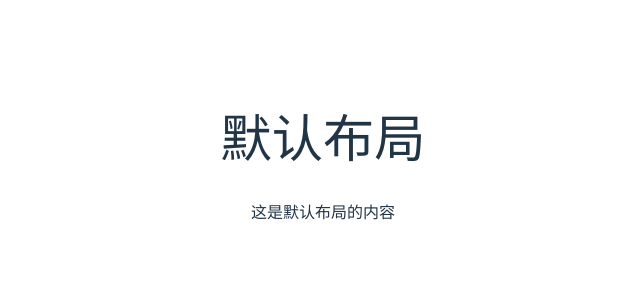
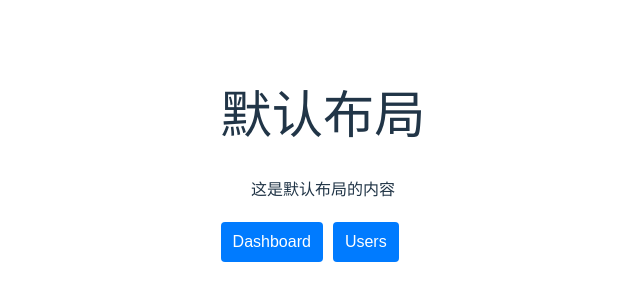
Before and after one commit to Muliminty/Vue3-admin, a Vue app: page / in a window 1280 px wide. Before the commit this address had no page. Shown: the part 242-542 px from the top of the page, without its empty margins (317-957 px from the left). Built offline with nearby package versions, Linux system fonts and the light colour scheme.

Commit message:
路由跳转

```diff
--- a/src/layouts/DefaultLayout.vue
+++ b/src/layouts/DefaultLayout.vue
@@ -1,15 +1,60 @@
 <template>
-    <div>
-        <h1>{{ defaultLayout.title }}</h1>
-        <p>{{ defaultLayout.content }}</p>
+    <div class="default-layout">
+        <!-- 布局部分 -->
+        <header>
+            <h1>{{ defaultLayout.title }}</h1>
+            <p>{{ defaultLayout.content }}</p>
+        </header>
+
+        <!-- 导航部分 -->
+        <nav class="nav-links">
+            <router-link to="/dashboard" aria-label="Go to Dashboard">Dashboard</router-link>
+            <router-link to="/users" aria-label="Go to Users">Users</router-link>
+        </nav>
+
+        <!-- 路由视图 -->
+        <router-view />
     </div>
 </template>
 
 <script setup lang="ts">
-import { ref } from 'vue';
+import { reactive } from 'vue';
 
-const defaultLayout = ref({
+// 使用 reactive 来替代 ref，方便管理对象数据
+const defaultLayout = reactive({
     title: '默认布局',
     content: '这是默认布局的内容',
 });
 </script>
+
+<style scoped>
+.default-layout {
+    padding: 20px;
+    font-family: Arial, sans-serif;
+}
+
+header {
+    margin-bottom: 20px;
+}
+
+nav {
+    margin-top: 20px;
+}
+
+.nav-links {
+    display: flex;
+    gap: 10px;
+}
+
+.nav-links a {
+    padding: 8px 12px;
+    background-color: #007bff;
+    color: white;
+    border-radius: 4px;
+    text-decoration: none;
+}
+
+.nav-links a:hover {
+    background-color: #0056b3;
+}
+</style>
--- a/src/main.ts
+++ b/src/main.ts
@@ -1,8 +1,3 @@
-// import { createApp } from 'vue'
-// import './style.css'
-// import App from './App.vue'
-
-// createApp(App).mount('#app')
 import { createApp } from 'vue';
 import App from './App.vue';
 import router from './router'; // 引入路由实例
--- a/src/router/guard.ts
+++ b/src/router/guard.ts
@@ -3,7 +3,6 @@ import { Router } from 'vue-router';
 export default function setupGuards(router: Router) {
     router.beforeEach((to, from, next) => {
         const isAuthenticated = !!localStorage.getItem('token'); // 假设通过 token 判断登录状态
-
         if (to.meta.requiresAuth && !isAuthenticated) {
             next('/login'); // 未登录时跳转到登录页
         } else {
--- a/vite.config.ts
+++ b/vite.config.ts
@@ -9,9 +9,6 @@ export default defineConfig({
     vueDevTools(),
   ],
   resolve: {
-    // alias: {
-    //   '@': path.resolve(__dirname, './src'),
-    // },
     alias: {
       '@': '/src',  // 确保正确配置了路径别名
     },
```
